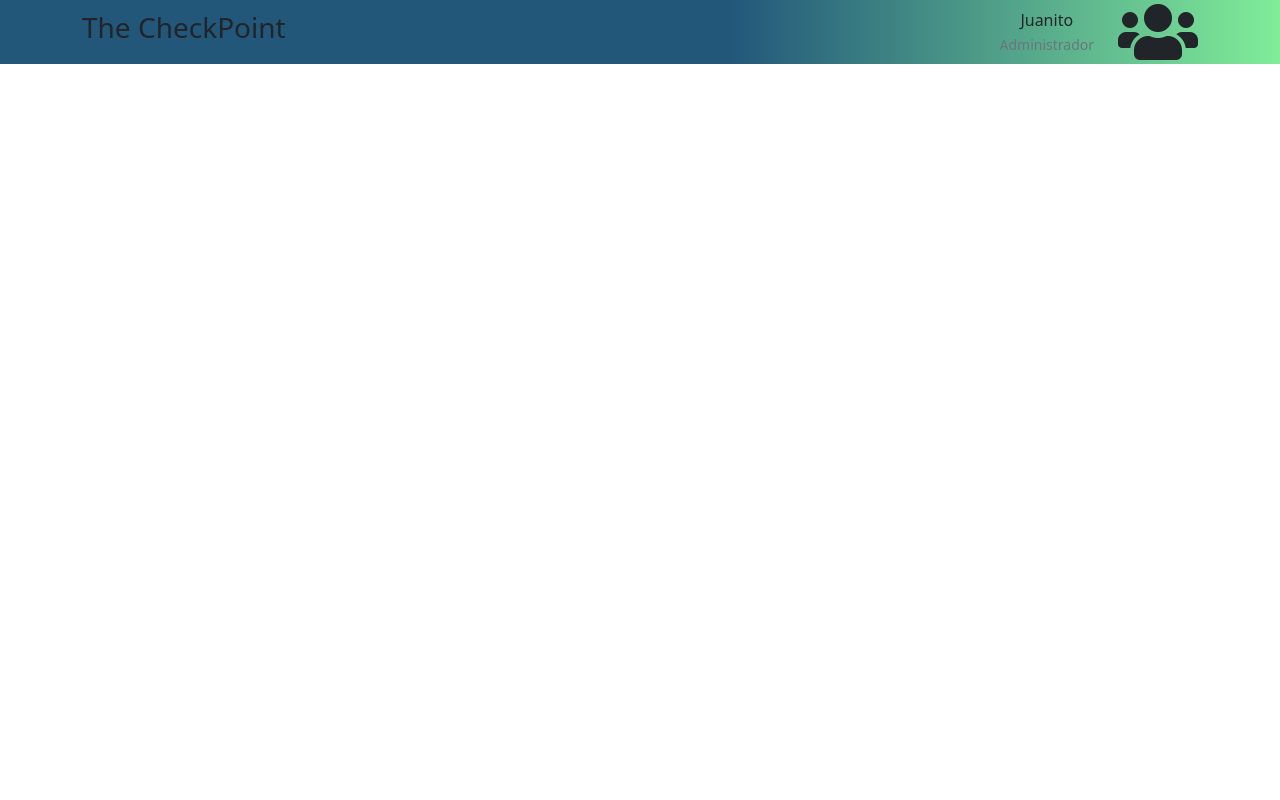
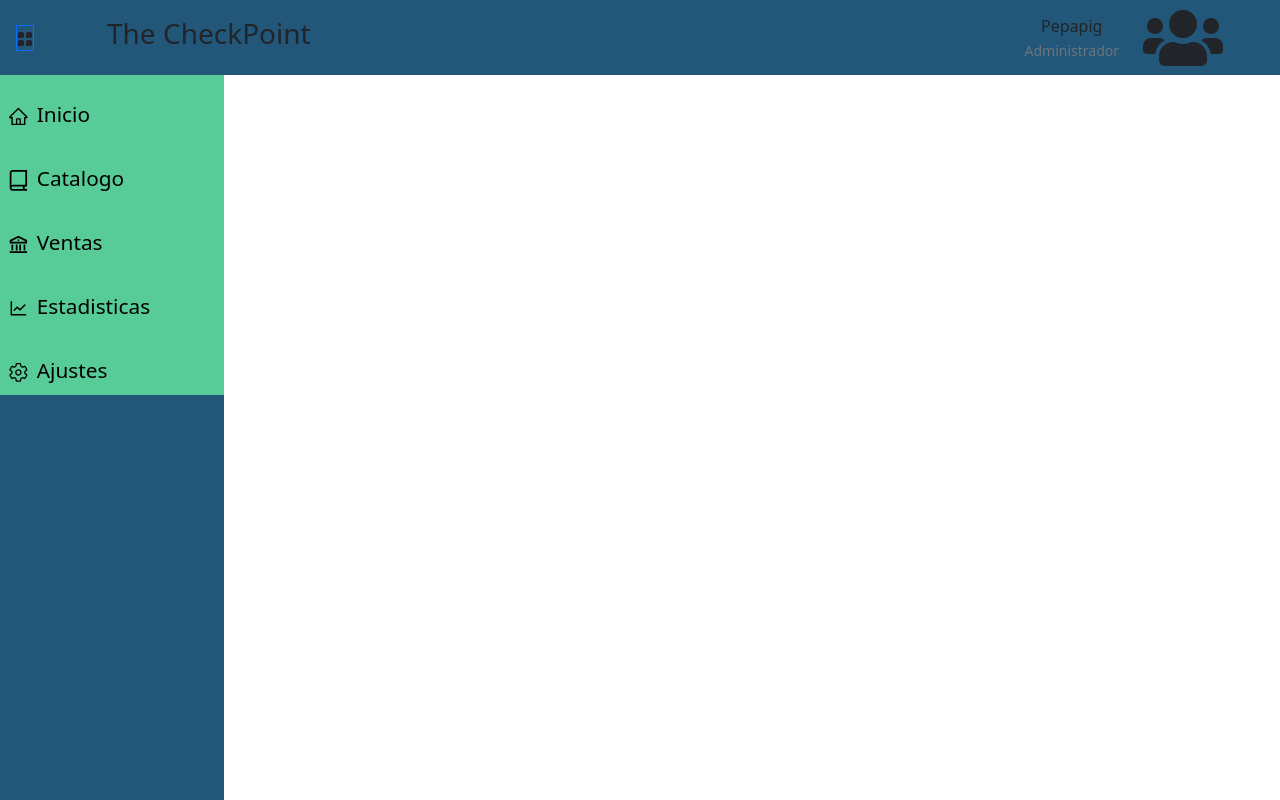
Before and after one commit to Veliz97N/the_checkpoint, a React (Create React App) app: page / in a window 1280 px wide. Built offline with nearby package versions, Linux system fonts and the light colour scheme.

Commit message:
Se avanza en sidebar

```diff
--- a/src/App.js
+++ b/src/App.js
@@ -1,11 +1,17 @@
+import Sidebar from "./Folder_SideBar_TopBar/Sidebar";
 import Topbar from "./Folder_SideBar_TopBar/Topbar";
+import {UserProvider} from '../src/UserContext/UserContext';
 
 
 function App() {
   return (
-    <div className="App">
+    <UserProvider>
+
       <Topbar></Topbar>
-    </div>
+      <Sidebar></Sidebar>
+
+
+    </UserProvider>
   );
 }
 
--- a/src/Folder_SideBar_TopBar/Sidebar.js
+++ b/src/Folder_SideBar_TopBar/Sidebar.js
@@ -0,0 +1,59 @@
+import React,{useContext, useState} from 'react'
+
+import { AiOutlineHome, AiFillHome } from "react-icons/ai"; //Si esta hover, hacer esas caracteristicas
+import { GrCatalogOption, GrCatalog } from "react-icons/gr"; //Utilizada para catalogo
+import { RiBankLine, RiBankFill } from "react-icons/ri"; //Ventas
+import { AiOutlineLineChart, AiOutlineAreaChart } from "react-icons/ai"; //Estadisticas
+import { IoSettingsOutline, IoSettingsSharp } from "react-icons/io5";
+
+import UserContext from '../UserContext/UserContext';
+import Tarjeta_Usuario_Activo from './Tarjeta_Usuario_Activo'; //Se importa la tarjeta de usuario, de modo que si no se muestra en topbar lo hara en sidebar
+
+const Sidebar = () => {
+
+    const {user, isDesplegado}= useContext(UserContext); //se anade informacion global referente al usuario y a si tiene desplegado el toggle
+
+    return (
+        <div className="sidebar">
+
+            <ul className="nav-li">
+
+                <li>
+                    <a href="">
+                        <AiOutlineHome />
+                        <span className="texto_menu_lateral">Inicio</span>
+                    </a>
+                </li>
+                <li>
+                    <a href="">
+                        <GrCatalogOption />
+                        <span className="texto_menu_lateral">Catalogo</span>
+                    </a>
+                </li>
+                <li>
+                    <a href="">
+                        <RiBankLine/>
+                        <span className="texto_menu_lateral">Ventas</span>
+                    </a>
+                </li>
+                <li>
+                    <a href="">
+                        <AiOutlineLineChart/>
+                        <span className="texto_menu_lateral">Estadisticas</span>
+                    </a>
+                </li>
+                <li>
+                    <a href="">
+                        <IoSettingsOutline/>
+                        <span className="texto_menu_lateral">Ajustes</span>
+                    </a>
+                </li>
+            </ul>
+
+                {!isDesplegado ? <Tarjeta_Usuario_Activo user={user} /> : ""} {/* Esta madre debo arreglarla */}
+
+        </div>
+    )
+}
+
+export default Sidebar
--- /dev/null
+++ b/src/Folder_SideBar_TopBar/Tarjeta_Usuario_Activo.js
@@ -0,0 +1,22 @@
+import React from 'react'
+
+const Tarjeta_Usuario_Activo = (props) => {
+
+    return (
+        <div className="usuario_global d-sm-none d-md-flex" >
+            <div className="datos_usuario me-4 d-flex flex-column my-auto">
+                <div className="nombre_usuario mx-auto">
+                    {props.user.username}
+                </div>
+                <div className="permiso_usuario mx-auto">
+                    <small className="text-muted">{props.user.permiso}</small>
+                </div>
+            </div>
+            <div className="foto_usuario">
+                <i class="fas fa-users fa-4x"></i>
+            </div>
+        </div>
+    )
+}
+
+export default Tarjeta_Usuario_Activo
--- a/src/Folder_SideBar_TopBar/Topbar.js
+++ b/src/Folder_SideBar_TopBar/Topbar.js
@@ -1,30 +1,23 @@
 import React,{useContext, useState} from 'react'
+import { BsFillGridFill } from "react-icons/bs"; //Grid que acompana texto Dashboard
+import UserContext from '../UserContext/UserContext';
+import Tarjeta_Usuario_Activo from './Tarjeta_Usuario_Activo';
 
 const Topbar = () => {
     const nombre_empresa = "The CheckPoint"
-    const usuario={name:"Juanito", cargo: "Administrador"}
-
+    const {user, isDesplegado, toggleIsDesplegado}= useContext(UserContext); //se anade informacion global referente al usuario y a si tiene desplegado el toggle
 
     return (
-        <nav className="navbar navbar-expand-lg navbar-light bg-light mb-3 p-0 w-100">
+        <nav className="navbar navbar-expand-lg navbar-light mb-3 p-0 w-100">
+            <div className="boton mx-3 border border-primary" onClick={()=>toggleIsDesplegado(!isDesplegado)}>
+                <BsFillGridFill />
+            </div>
+
             <div className="container">
-                <div className="nombre_empresa">
-                    <h3 >{nombre_empresa}</h3>
-                </div>
-                <div className="usuario_global d-sm-none d-md-flex" >
-                    <div className="datos_usuario me-4 d-flex flex-column my-auto">
-                        <div className="nombre_usuario mx-auto">
-                            {usuario.name}
-                        </div>
-                        <div className="permiso_usuario mx-auto">
-                            <small className="text-muted">{usuario.cargo}</small>
-
-                        </div>
+                    <div className="nombre_empresa">
+                        <h3 >{nombre_empresa}</h3>
                     </div>
-                    <div className="foto_usuario">
-                        <i class="fas fa-users fa-4x"></i>
-                    </div>
-                </div>
+                {isDesplegado? <Tarjeta_Usuario_Activo user={user}/>:""}
             </div>
         </nav>
     )
--- /dev/null
+++ b/src/UserContext/UserContext.js
@@ -0,0 +1,25 @@
+import React, { createContext, useState } from 'react';
+
+const UserContext = createContext();
+
+const usuario = { username: "Pepapig", password: "Juanito1", permiso: "Administrador", tema: "Dark", Fuente: { tipo: "Arial", tamano: 48, titulo_sidebar: true }, isFacebook: false, isGoogle: false }
+
+const UserProvider = ({ children }) => {
+    const [user, setUser] = useState(usuario)
+    const [isDesplegado, setIsDesplegado] = useState(true)
+
+    const toggleIsDesplegado = (booleano) => {
+        setIsDesplegado(booleano)
+        console.log(isDesplegado)
+    }
+
+    const data = { user, isDesplegado, toggleIsDesplegado}
+
+    return (
+        <UserContext.Provider value={data}>
+            {children}
+        </UserContext.Provider>
+    )
+}
+export { UserProvider }
+export default UserContext;
--- a/src/index.css
+++ b/src/index.css
@@ -1,3 +1,13 @@
+:root{
+  /* Definicion variables tema Happy */
+  --happy_selected: #80ED99;
+  --happy_non_selected:#57CC99;
+  --happy_contorno_global:#22577A;
+  --happy_interior_global:#;
+  /* Fin defincion variables tema Happy */
+}
+
+
 body {
   margin: 0;
   font-family: -apple-system, BlinkMacSystemFont, 'Segoe UI', 'Roboto', 'Oxygen',
@@ -11,10 +21,87 @@ code {
   font-family: source-code-pro, Menlo, Monaco, Consolas, 'Courier New',
     monospace;
 }
+.navbar{
+  height: 75px;
+  background-color: var(--happy_contorno_global);
+}
 
-.navbar{ /*Aca se empieza el truqueo */
-  background: rgb(34,87,122);
-  background: linear-gradient(90deg, rgba(34,87,122,1) 0%, rgba(34,87,122,1) 57%, rgba(128,237,153,1) 100%);
-  float:right;
+.sidebar{
+  position: fixed;
+  top:75px;
+  left: 0;
+  height: 100%;
+  width: 14rem;
+  background-color: var(--happy_contorno_global);
 
 }
+.sidebar_logo{
+  background-color: var(--happy_non_selected);
+  font-weight: bold;
+  height: 3rem;
+  display: flex;
+
+  justify-content: center;
+  align-items: center;
+  font-size: 1.5rem;
+  cursor: pointer;
+}
+
+
+.nav-li{
+  padding-left: 0rem;
+}
+.sidebar li{
+  list-style: none;
+  width: 14rem;
+
+
+
+  position: relative;
+  height: 4rem;
+  padding-top: 1.5rem;
+  padding-bottom: 1.5rem ;
+  font-size: 1.3rem;
+  padding-left: 0.5rem;
+  background-color: var(--happy_non_selected);
+  transition: all 0.3s ease-in-out;
+  display: flex;
+  flex-direction: row;
+
+
+}
+.sidebar li:hover{
+  background-color: var(--happy_selected);
+  padding-left: 1rem;
+  font-weight: bold;
+
+}
+.sidebar li a{
+  text-decoration: none;
+  color: black;
+}
+.sidebar li a .texto_menu_lateral{
+  margin-left: 0.5rem;
+}
+
+.footer_sidebar{
+
+  height: 80px;
+  position:fixed;
+  bottom: 0;
+  display: flex;
+  align-items: center;
+  justify-content: space-around;
+  width: 14rem;
+}
+.footer_sidebar .datos_usuario{
+  display: flex;
+  flex-direction: column ;
+  align-items: center;
+  transition: all 0.4s ease;
+}
+.footer_sidebar:hover{
+  border: 1px solid black;
+  border-radius: 3rem;
+  background-color: var(--happy_selected);
+}
```
Also changed, not shown: src/Folder_SideBar_TopBar/SideBarBootstrap.js (added, +11 -0 lines).
